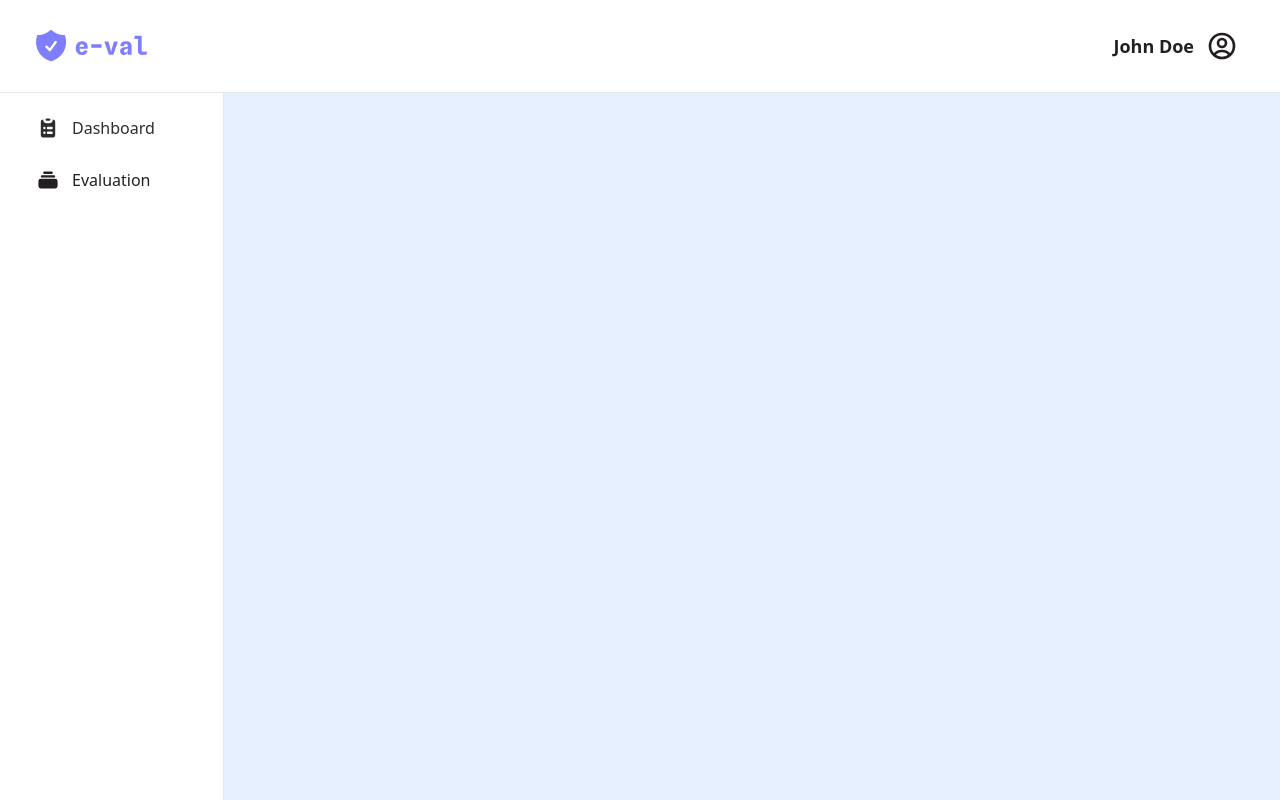
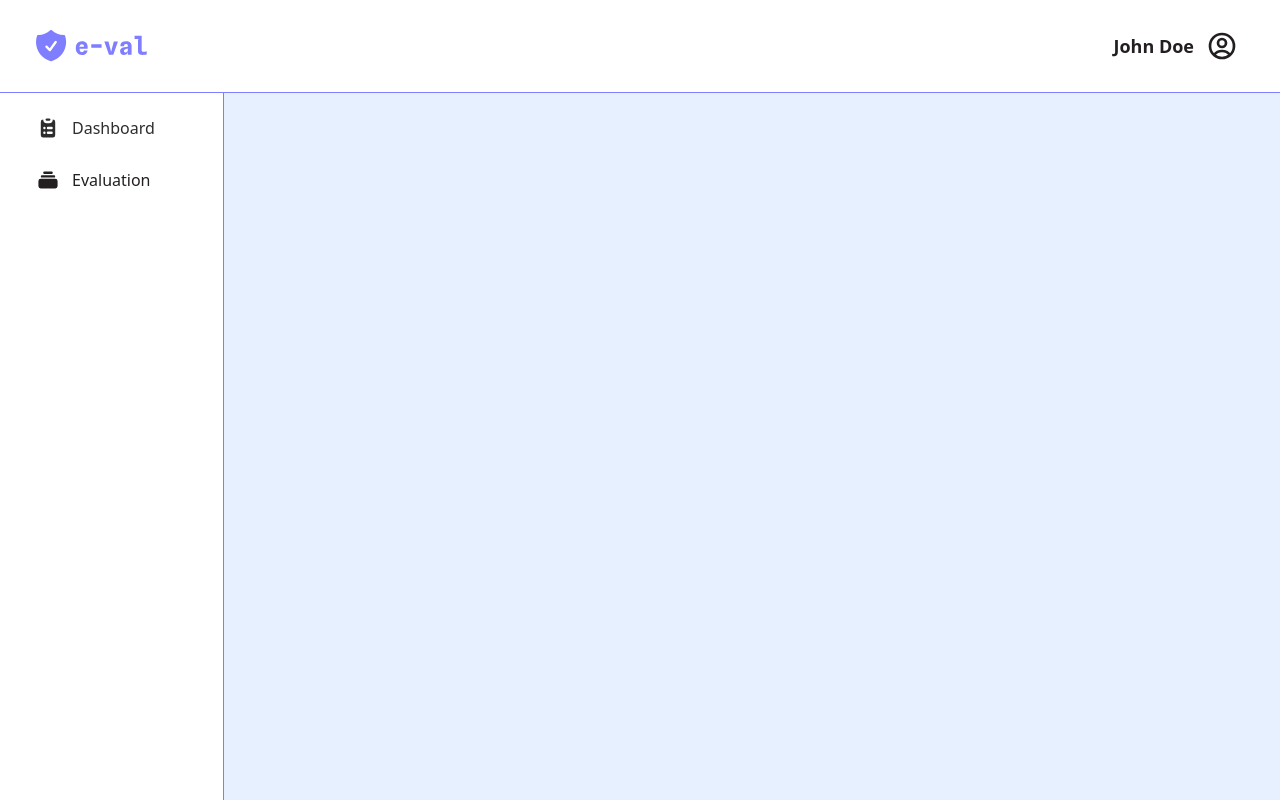
Before and after one commit to Abdullah-Jehani/e-val, a Vue app: page / in a window 1280 px wide. Built offline with nearby package versions, Linux system fonts and the light colour scheme.

Commit message:
chore: Update layout styles for AuthenticatedLayout
The layout styles for AuthenticatedLayout.vue were updated to use the mainPurple color for the border instead of the gray color. This change improves the visual consistency of the layout.

```diff
--- a/src/Layouts/AuthenticatedLayout.vue
+++ b/src/Layouts/AuthenticatedLayout.vue
@@ -1,7 +1,7 @@
 <template>
   <div class="antialiased bg-mainWhite">
     <nav
-      class="bg-white border-b border-gray-200 lg:px-8 px-2 py-5 max-h-24 fixed left-0 right-0 top-0 z-50"
+      class="bg-white border-b border-mainPurple lg:px-8 px-2 py-5 max-h-24 fixed left-0 right-0 top-0 z-50"
     >
       <div class="flex flex-wrap justify-between items-center">
         <div class="flex justify-start items-center">
@@ -94,7 +94,7 @@
 
     <!-- Sidebar -->
     <aside
-      class="fixed top-0 left-0 z-40 w-56 h-screen pt-16 transition-transform -translate-x-full bg-white border-r border-gray-200 md:translate-x-0"
+      class="fixed top-0 left-0 z-40 w-56 h-screen pt-16 transition-transform -translate-x-full bg-white border-r border-mainPurple md:translate-x-0"
       aria-label="Sidenav"
       id="drawer-navigation"
     >
@@ -145,7 +145,7 @@
       </div>
     </aside>
 
-    <main class="p-4 md:ml-64 min-h-screen h-auto pt-28">
+    <main class="px-16 md:ml-56 min-h-screen h-auto pt-28">
       <router-view></router-view>
     </main>
   </div>
--- a/src/routes/index.js
+++ b/src/routes/index.js
@@ -14,7 +14,6 @@ const routes = [
         name: 'StudentDashboard',
         component: StudentDashboardView,
       },
-
       // Add more authenticated routes here
     ],
   },
```
